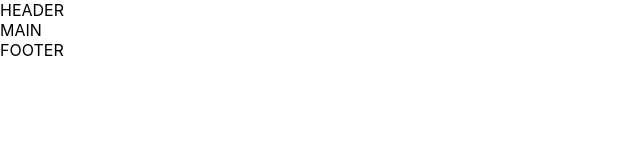
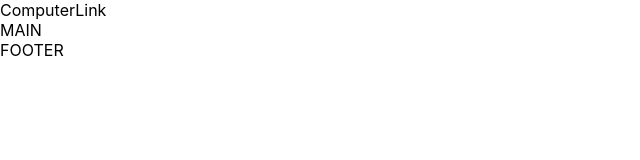
Before and after one commit to akramsabbah9/computerlink-site, a React (Create React App) app: page / in a window 1280 px wide. Shown: the top 160 px of the page, without its empty margins (0-640 px from the left). Built offline with nearby package versions, Linux system fonts and the light colour scheme.

Commit message:
added header + navbar

```diff
--- a/src/App.js
+++ b/src/App.js
@@ -1,34 +1,35 @@
 import React from "react";
 import { BrowserRouter as Router, Switch, Route } from "react-router-dom";
-
 import { Home } from "./pages";
-import logo from "./logo.svg";
+import { Header } from "./components";
 import "./App.css";
 
 function App() {
-    return (
+    return (<>
+        <Header />
         <Router>
             <Switch>
                 <Route path="/" component={Home} />
             </Switch>
         </Router>
-        // <div className="App">
-        //   <header className="App-header">
-        //     <img src={logo} className="App-logo" alt="logo" />
-        //     <p>
-        //       Edit <code>src/App.js</code> and save to reload.
-        //     </p>
-        //     <a
-        //       className="App-link"
-        //       href="https://reactjs.org"
-        //       target="_blank"
-        //       rel="noopener noreferrer"
-        //     >
-        //       Learn React
-        //     </a>
-        //   </header>
-        // </div>
-    );
+
+        {/* <div className="App">
+          <header className="App-header">
+            <img src={logo} className="App-logo" alt="logo" />
+            <p>
+              Edit <code>src/App.js</code> and save to reload.
+            </p>
+            <a
+              className="App-link"
+              href="https://reactjs.org"
+              target="_blank"
+              rel="noopener noreferrer"
+            >
+              Learn React
+            </a>
+          </header>
+        </div> */}
+    </>);
 }
 
 export default App;
--- /dev/null
+++ b/src/components/Header/index.js
@@ -0,0 +1,15 @@
+import React from "react";
+import Navbar from "react-bootstrap/Navbar";
+
+function Header() {
+    return (
+        <header>
+            <Navbar>
+                <Navbar.Brand>ComputerLink</Navbar.Brand>
+                {/* <Nav sections={sections} current={current} setCurrent={setCurrent} /> */}
+            </Navbar>
+        </header>
+    );
+}
+
+export default Header;
--- /dev/null
+++ b/src/components/index.js
@@ -0,0 +1,3 @@
+import Header from "./Header";
+
+export { Header };
--- a/src/pages/Home/index.js
+++ b/src/pages/Home/index.js
@@ -2,7 +2,6 @@ import React from "react";
 
 function Home() {
     return (<>
-        <div>HEADER</div>
         <main>MAIN</main>
         <footer>FOOTER</footer>
     </>);
```
